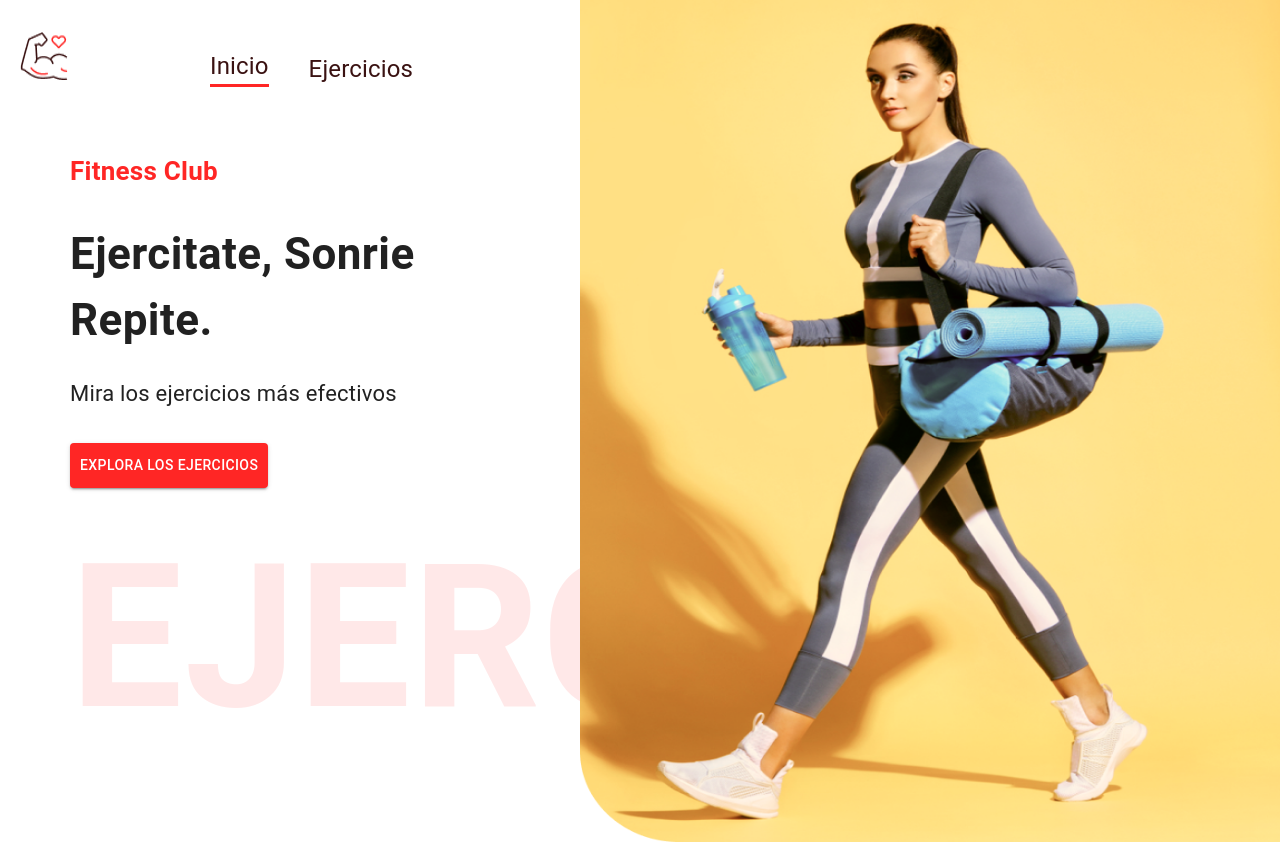
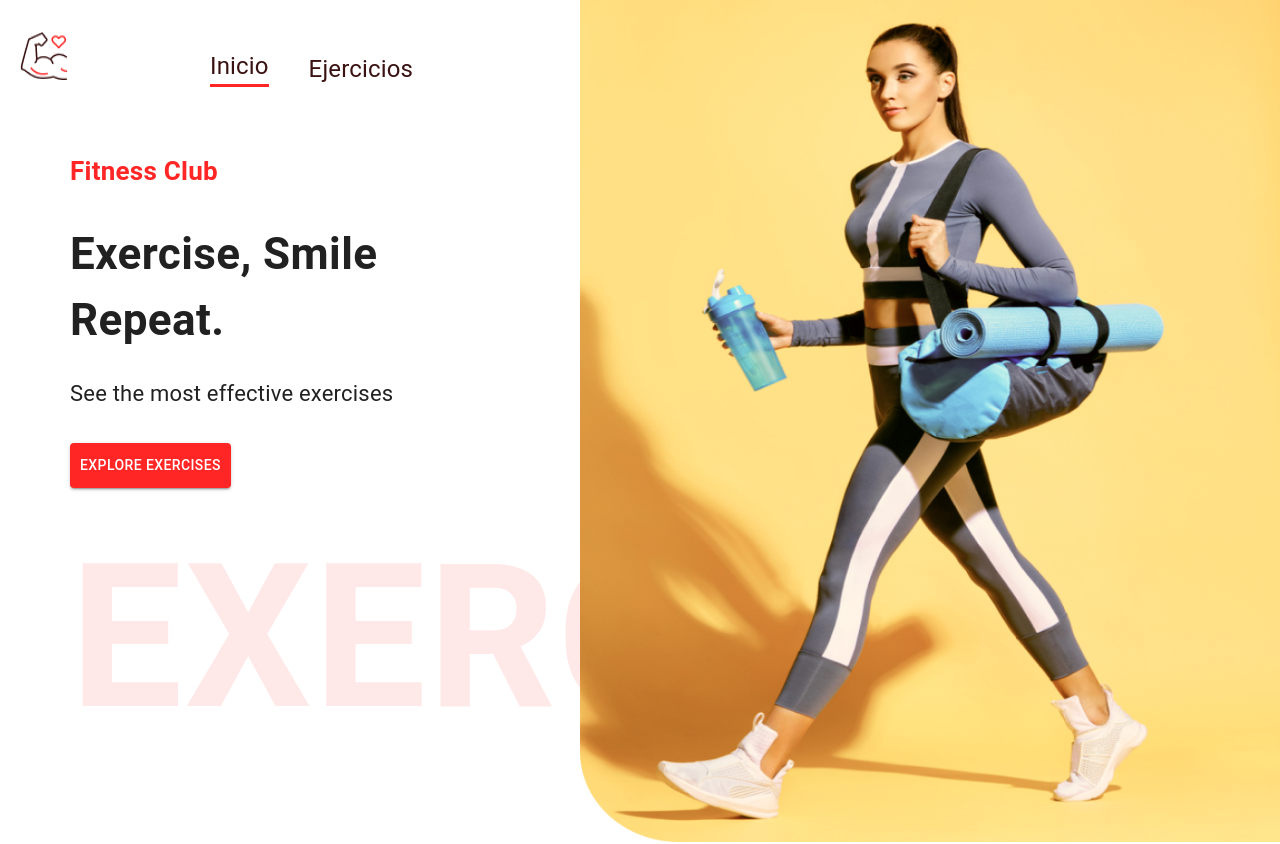
Before and after one commit to JormanOT/fitness-app, a React (Create React App) app: page / in a window 1280 px wide. Shown: the top 844 px of the page. Built offline with nearby package versions, Linux system fonts and the light colour scheme; no server answers.

Commit message:
Change : Titulos cambiados al ingles, La api entrega informacion en ingles.

```diff
--- a/src/App.css
+++ b/src/App.css
@@ -9,7 +9,7 @@ body {
     box-sizing: border-box;
 }
 ::-webkit-scrollbar {
-    width: 0px;
+    width: 5px;
 }
 
 .right-arrow,
--- a/src/components/HeroBanner.js
+++ b/src/components/HeroBanner.js
@@ -16,17 +16,17 @@ const HeroBanner = () => {
         sx={{
           fontSize: { lg: '44px', xs: '40px' }
         }}>
-        Ejercitate, Sonrie <br /> Repite.
+        Exercise, Smile <br /> Repeat.
       </Typography>
       <Typography mb={4} fontSize="22px" lineHeight="35px">
-        Mira los ejercicios más efectivos
+        See the most effective exercises
       </Typography>
       <Button href="#exercises" variant='contained' color="error"
         sx={{
           padding: "10px",
           backgroundColor: "#ff2625"
         }}>
-        Explora los Ejercicios
+        Explore Exercises
       </Button>
       <Typography fontWeight={600} color="#ff2625" fontSize="200px"
         sx={{
@@ -36,7 +36,7 @@ const HeroBanner = () => {
             xs: 'none'
           }
         }}>
-        EJERCITATE
+        EXERCISE
       </Typography>
       <img src={BannerImage} alt="Banner" className="hero-banner-img" />
     </Box>
```
